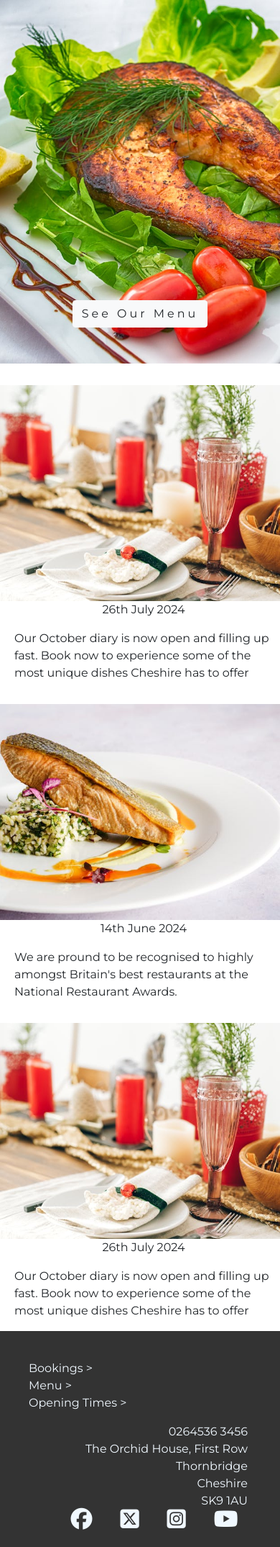
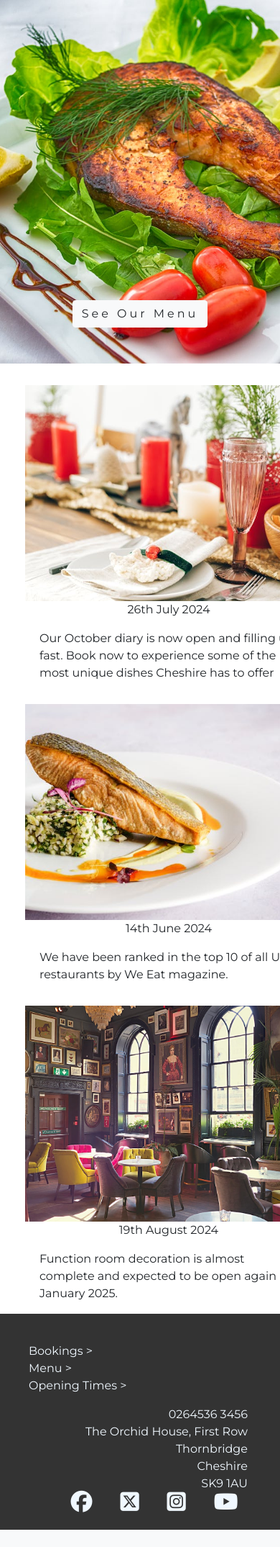
Before and after one commit to P-Worthington/Fruits-de-mer, a Flask app: page / in a window 390 px wide; the page is wider, and only the part inside the window is pictured. Shown: the part 1719-3868 px from the top of that part at 72% size. After the commit the page ends 3844 px from the top of that part, so only its background shows below. Run offline with Flask 3, Linux system fonts and the light colour scheme; some libraries are stand-ins or nearby versions; some web fonts are replaced.

Commit message:
add news content

```diff
--- a/static/css/style.css
+++ b/static/css/style.css
@@ -280,6 +280,12 @@ span {
 
 .news {
     margin-top: 15px;
+    margin-right: 20px;
+    margin-left: 20px;
+}
+
+.news-right {
+    padding-right: 0;
 }
 
 .news-item {
@@ -547,6 +553,11 @@ footer {
     margin-left: 25%;
 }
 
+.address-center {
+    margin-top: 50px;
+    margin-bottom: 50px;
+}
+
 @media only screen and (min-width: 1445px) {
     .carousel-container, .food-img {
         width: 80%;
--- a/templates/index.html
+++ b/templates/index.html
@@ -92,25 +92,25 @@
 
     <section>
         <div class="row news">
-            <div class="col-12 col-md-6 col-xl-4">
+            <div class="col-12 col-lg-6 col-xl-4">
                 <div class="news-item news-1">
-                    <img src="../static/images/home-images/table-image.jpg">
+                    <img class="news-img" src="../static/images/home-images/table-image.jpg">
                     <p class="date">26th July 2024</p>
                     <p class="news-text">Our October diary is now open and filling up fast. Book now to experience some of the most unique dishes Cheshire has to offer</p>
                 </div>
             </div>
-            <div class="col-12 col-md-6 col-xl-4">
+            <div class="col-12 col-lg-6 col-xl-4">
                 <div class="news-item news-2">
-                    <img src="../static/images/home-images/seafood-image.jpg">
+                    <img class="news-img" src="../static/images/home-images/seafood-image.jpg">
                     <p class="date">14th June 2024</p>
-                    <p class="news-text">We are pround to be recognised to highly amongst Britain's best restaurants at the National Restaurant Awards.</p>
+                    <p class="news-text">We have been ranked in the top 10 of all UK restaurants by We Eat magazine.</p>
                 </div>
             </div>
-            <div class="col-12 d-md-none d-xl-block col-xl-4">
-                <div class="news-item news-1">
-                    <img src="../static/images/home-images/table-image.jpg">
-                    <p class="date">26th July 2024</p>
-                    <p class="news-text">Our October diary is now open and filling up fast. Book now to experience some of the most unique dishes Cheshire has to offer</p>
+            <div class="col-12 d-lg-none d-xl-block col-xl-4 news-right">
+                <div class="news-item news-3">
+                    <img class="news-img" src="../static/images/home-images/function-room.jpg">
+                    <p class="date">19th August 2024</p>
+                    <p class="news-text">Function room decoration is almost complete and expected to be open again in January 2025.</p>
                 </div>
             </div>
     </section>
```
Also changed, not shown: templates/location.html (+9 -7 lines), templates/news.html (+45 -0 lines), static/images/home-images/function-room.jpg (added).
